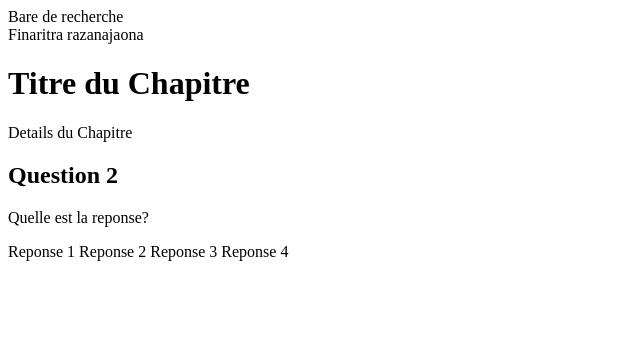
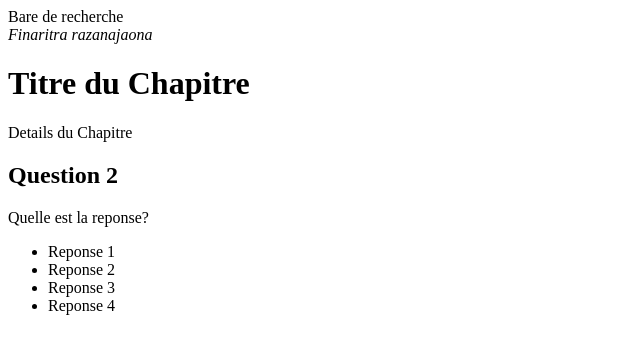
Before and after one commit to razanajaona/Test-Quizz, a plain HTML site: page index.html in a window 1280 px wide. Shown: the whole page, without its empty margins (0-640 px from the left). Drawn offline with Linux system fonts and the light colour scheme.

Commit message:
html semantique

```diff
--- a/index.html
+++ b/index.html
@@ -7,25 +7,32 @@
     <title>Quizz</title>
 </head>
 <body>
-    <sidenav></sidenav>
+    <!-- sidenav -->
+    <nav></nav>
+
+    <!-- topbar -->
     <header>
         <search>Bare de recherche</search>
-        <name>Finaritra razanajaona</name>
+        <dfn>Finaritra razanajaona</dfn>
         <figure></figure>
         <i></i>
     </header>
+
+    <!-- main content -->
     <main>
         <h1>Titre du Chapitre</h1>
         <p>Details du Chapitre</p>
+
+        <!-- une <article> par question -->
         <article>
             <h2>Question 2</h2>
             <p>Quelle est la reponse?</p>
-            <responses>
-                <response>Reponse 1</response>
-                <response>Reponse 2</response>
-                <response>Reponse 3</response>
-                <response>Reponse 4</response>
-            </responses>
+            <ul>
+                <li>Reponse 1</li>
+                <li>Reponse 2</li>
+                <li>Reponse 3</li>
+                <li>Reponse 4</li>
+            </ul>
         </article>
     </main>
 </body>
```
